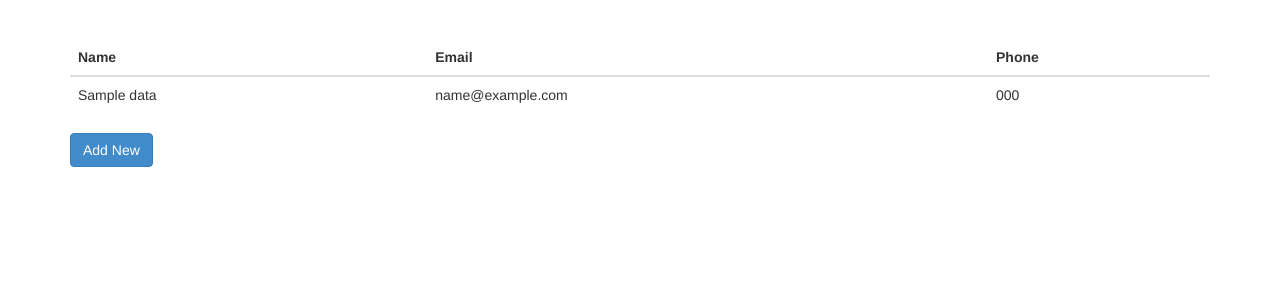
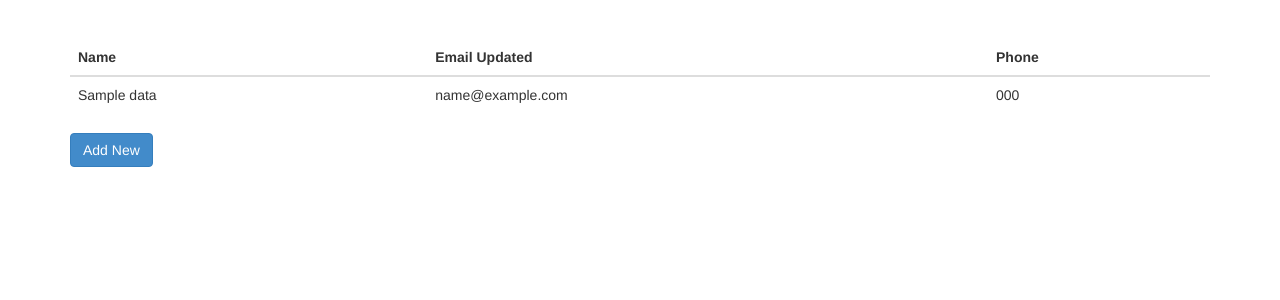
Before and after one commit to shah-tapadar/PythonDemo, a Django app: template demoapp/templates/home.html in a window 1280 px wide. Shown: the part 51-351 px from the top of the page. Run offline with Django 3.2, Linux system fonts and the light colour scheme; the template is opened without the code that fills it: values that come from a table or form of the project are taken from there, others are empty; tables that the repository leaves empty hold one stand-in row (values such as "Sample post"); parts of the project's set-up code (start-up, migrations or seed data) failed here and were passed over; some libraries are stand-ins or nearby versions.

Commit message:
Email Changed

```diff
--- a/demoapp/templates/home.html
+++ b/demoapp/templates/home.html
@@ -7,7 +7,7 @@
   			Name
   		</th>
   		<th>
-  			Email
+  			Email Updated
   		</td>
   		<th>
   			Phone
```
